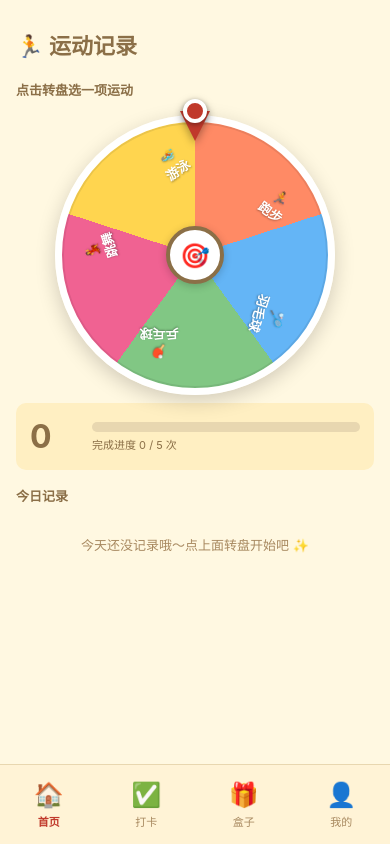
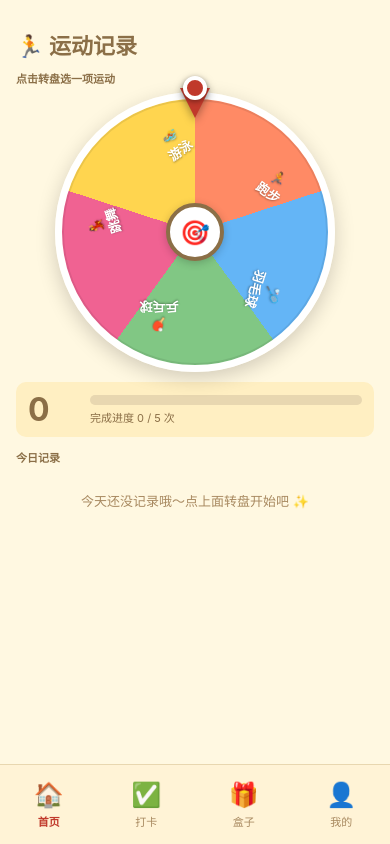
Before and after one commit to xiexieof-ship-it/spinmove, a plain HTML site: page index.html in a window 390 px wide. Drawn offline with Linux system fonts and the light colour scheme.

Commit message:
fix: page flex layout + home page fixed one-screen, wheel auto-scale to fit any phone

```diff
--- a/index.html
+++ b/index.html
@@ -42,17 +42,21 @@
         box-shadow: 0 20px 60px rgba(0,0,0,.3);
       }
     }
-    .page { width: 100%; height: 100%; position: absolute; top: 0; left: 0; }
+    .page {
+      position: absolute; top: 0; left: 0; right: 0; bottom: 0;
+      display: flex; flex-direction: column;
+    }
     .hidden { display: none !important; }
     .body {
-      position: absolute; top: 64px; bottom: 80px; left: 0; right: 0;
+      flex: 1; position: relative;
       overflow-y: auto; background: #FFF8E1;
+      -webkit-overflow-scrolling: touch;
     }
-    .body-full { bottom: 0; }
+    .body-full { overflow-y: auto; }
 
     .app-bar {
       height: 64px; width: 100%;
-      position: absolute; top: 0; left: 0;
+      position: relative; flex-shrink: 0;
       background: #FFF8E1; padding: 24px 16px 0;
       display: flex; align-items: center;
     }
@@ -61,7 +65,7 @@
     /* ====== 导航栏（4 项） ====== */
     .nav-bar {
       height: 80px; width: 100%;
-      position: absolute; bottom: 0; left: 0;
+      position: relative; flex-shrink: 0;
       background: #FFF3D6;
       border-top: 1px solid #E8D7B0;
       display: flex;
@@ -84,8 +88,42 @@
     }
     .bottom-pad { height: 24px; }
 
-    /* ============== 转盘 ============== */
-    .wheel-wrap { position: relative; margin: 16px auto 8px; width: 280px; height: 280px; }
+    /* ============== 首页：一屏固定 ============== */
+    #page-home .body {
+      display: flex; flex-direction: column;
+      overflow: hidden;  /* 首页不滚动，全部塞一屏 */
+      padding-bottom: 4px;
+    }
+    #page-home .section-title { flex-shrink: 0; margin: 6px 16px 2px; font-size: 11px; }
+    #page-home .counter-box { flex-shrink: 0; margin: 6px 16px; padding: 8px 12px; }
+    #page-home #home-history { flex-shrink: 0; margin: 0 16px; max-height: 60px; overflow: hidden; font-size: 12px; }
+    #page-home .bottom-pad { display: none; }
+
+    /* 转盘：自适应大小（最大 280px，小屏自动缩小） */
+    .wheel-wrap {
+      position: relative; margin: 4px auto;
+      width: 280px; height: 280px;
+      /* 小屏自动缩小 */
+      max-width: min(280px, calc(100vw - 32px));
+      max-height: min(280px, calc(100vw - 32px));
+      flex: 1 1 auto;
+      min-height: 160px;
+    }
+    .wheel {
+      width: 100%; height: 100%;
+      border-radius: 50%;
+      background: conic-gradient(
+        #FF8A65 0deg 72deg, #64B5F6 72deg 144deg,
+        #81C784 144deg 216deg, #F06292 216deg 288deg,
+        #FFD54F 288deg 360deg
+      );
+      border: 7px solid #fff;
+      box-shadow: 0 6px 20px rgba(0,0,0,.18), inset 0 0 0 2px rgba(0,0,0,.08);
+      position: relative; cursor: pointer;
+      transition: transform 4.5s cubic-bezier(0.17, 0.67, 0.3, 1);
+      transform: rotate(0deg);
+      transform-origin: center center;
+    }
     .wheel-pointer {
       position: absolute; top: -4px; left: 50%; transform: translateX(-50%);
       width: 0; height: 0;
@@ -99,25 +137,13 @@
       background: #C0392B; border: 4px solid #fff;
       box-shadow: 0 2px 5px rgba(0,0,0,.35);
     }
-    .wheel {
-      width: 280px; height: 280px; border-radius: 50%;
-      background: conic-gradient(
-        #FF8A65 0deg 72deg, #64B5F6 72deg 144deg,
-        #81C784 144deg 216deg, #F06292 216deg 288deg,
-        #FFD54F 288deg 360deg
-      );
-      border: 7px solid #fff;
-      box-shadow: 0 6px 20px rgba(0,0,0,.18), inset 0 0 0 2px rgba(0,0,0,.08);
-      position: relative; cursor: pointer;
-      transition: transform 4.5s cubic-bezier(0.17, 0.67, 0.3, 1);
-      transform: rotate(0deg); transform-origin: center center;
-    }
     .wheel.spinning { pointer-events: none; }
     .wheel.done { box-shadow: 0 0 0 5px #FFD700, 0 6px 20px rgba(0,0,0,.25), inset 0 0 0 2px rgba(0,0,0,.08); }
     .wheel-label {
       position: absolute; left: 50%; top: 50%; width: 72px; text-align: center;
       transform-origin: 0 0; font-size: 13px; font-weight: 600; color: #fff;
       text-shadow: 0 1px 2px rgba(0,0,0,.35); pointer-events: none;
+      /* JS 会设置 --label-offset 为 wheel 半径 * 0.75 */
     }
     .wheel-label.selected-label { color: #C0392B; text-shadow: 0 0 12px #FFD700, 0 1px 2px rgba(0,0,0,.3); font-weight: 700; font-size: 15px; }
     .wheel-center {
@@ -269,11 +295,11 @@
       <div class="wheel-wrap">
         <div class="wheel-pointer"></div>
         <div id="wheel" class="wheel" onclick="onWheelTap()">
-          <div class="wheel-label" data-index="0" style="transform: rotate(36deg)  translate(0, -105px);">🏃<br>跑步</div>
-          <div class="wheel-label" data-index="1" style="transform: rotate(108deg) translate(0, -105px);">🏸<br>羽毛球</div>
-          <div class="wheel-label" data-index="2" style="transform: rotate(180deg) translate(0, -105px);">🏓<br>乒乓球</div>
-          <div class="wheel-label" data-index="3" style="transform: rotate(252deg) translate(0, -105px);">💃<br>跳舞</div>
-          <div class="wheel-label" data-index="4" style="transform: rotate(324deg) translate(0, -105px);">🏊<br>游泳</div>
+          <div class="wheel-label" data-index="0">🏃<br>跑步</div>
+          <div class="wheel-label" data-index="1">🏸<br>羽毛球</div>
+          <div class="wheel-label" data-index="2">🏓<br>乒乓球</div>
+          <div class="wheel-label" data-index="3">💃<br>跳舞</div>
+          <div class="wheel-label" data-index="4">🏊<br>游泳</div>
           <div class="wheel-center">🎯</div>
         </div>
       </div>
@@ -546,9 +572,16 @@ document.addEventListener('DOMContentLoaded', () => {
   snack   = localStorage.getItem(K.SNACK);
 
   renderWheelLabels();
+  updateWheelSize();
   updateCounter();
   renderHomeHistory();
   renderCheckin();
+
+  window.addEventListener('resize', () => {
+    updateWheelSize();
+    if (document.getElementById('page-box') && !document.getElementById('page-box').classList.contains('hidden')) shuffleRewards();
+  });
+  window.addEventListener('orientationchange', () => setTimeout(updateWheelSize, 100));
   renderRewardsEdit();
   // 首页日期
   const d = new Date();
@@ -625,6 +658,24 @@ function resetWheel() {
   w.classList.remove('done');
   document.querySelectorAll('.wheel-label.selected-label').forEach(el => el.classList.remove('selected-label'));
   currentSelected = -1;
+}
+
+// 根据实际 wheel-wrap 尺寸计算 label 的 translate 偏移
+function updateWheelSize() {
+  const ww = document.querySelector('.wheel-wrap');
+  if (!ww) return;
+  const size = ww.clientWidth;
+  const radius = size / 2;
+  const labelOffset = Math.round(radius * 0.72);  // label 放在半径 72% 处
+  ww.style.setProperty('--label-offset', labelOffset + 'px');
+
+  // 更新每个 label 的 transform：rotate + translate
+  const degStep = 360 / sports.length;
+  document.querySelectorAll('.wheel-label').forEach(el => {
+    const i = parseInt(el.dataset.index);
+    const deg = (i * degStep) + (degStep / 2);
+    el.style.transform = `rotate(${deg}deg) translate(0, -${labelOffset}px)`;
+  });
 }
 
 // 把转盘 label 的 emoji/name 从 sports 数据渲染出来
```
